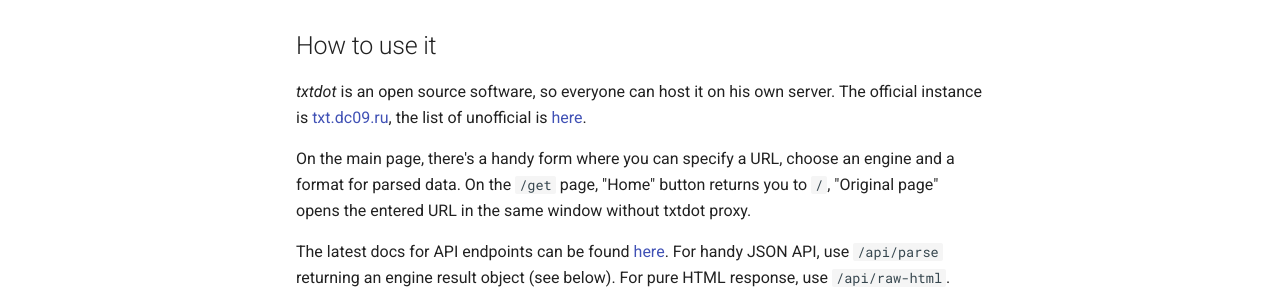
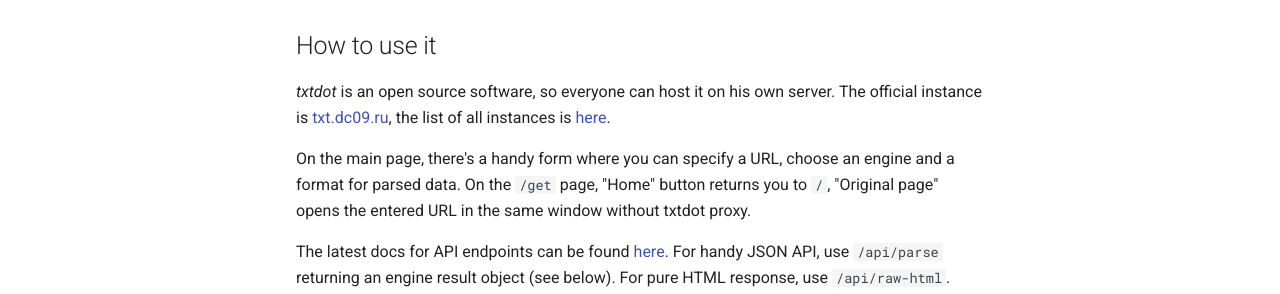
Before and after one commit to TxtDot/documentation, an MkDocs documentation site: the page built from docs/index.md, in a window 1280 px wide and 1294 px high. Shown: the part 412-706 px from the top of the window. Built offline with MkDocs 1.6.1 and Material for MkDocs 9.7.7, drawn with Linux system fonts in a browser that asks for light colours.

```diff
--- a/docs/index.md
+++ b/docs/index.md
@@ -2,21 +2,21 @@
 
 ## What is this
 
-*txtdot* is a proxy that requests the page by the given URL,
+_txtdot_ is a proxy that requests the page by the given URL,
 extracts only useful data including text, links, pictures and tables,
 and returns it as an HTML page with a minimalistic design
 optimized for text reading.
 
-*txtdot* increases the loading speed and reduces client's bandwidth usage
+_txtdot_ increases the loading speed and reduces client's bandwidth usage
 since no unnecessary code and no scripts are transfered.
 Also, you won't see any advertisement (unless it's a static picture that is hard to detect as ads).
 There are no trackers too.
 
 ## How to use it
 
-*txtdot* is an open source software, so everyone can host it on his own server.
+_txtdot_ is an open source software, so everyone can host it on his own server.
 The official instance is [txt.dc09.ru](https://txt.dc09.ru),
-the list of unofficial is [here](https://github.com/txtdot/instances).
+the list of all instances is [here](https://github.com/txtdot/instances).
 
 On the main page, there's a handy form where you can
 specify a URL, choose an engine and a format for parsed data.
@@ -41,7 +41,7 @@ Readability performs its work very well in most cases.
 But not always. For example, check any StackOverflow page or Google search results.
 
 So [artegoser](https://github.com/artegoser) wrote the basis of the code
-keeping in mind that we'll extend txtdot with other *engines*.
+keeping in mind that we'll extend txtdot with other _engines_.
 For now, engines are functions taking a URL as a parameter,
 returning an object that contains extracted HTML and plain text, page title and language.
 The object is rendered with ejs template (or, in `/api/parse`, just sent as JSON).
```
Also changed, not shown: pyproject.toml (added, +17 -0 lines), 3 other files.
